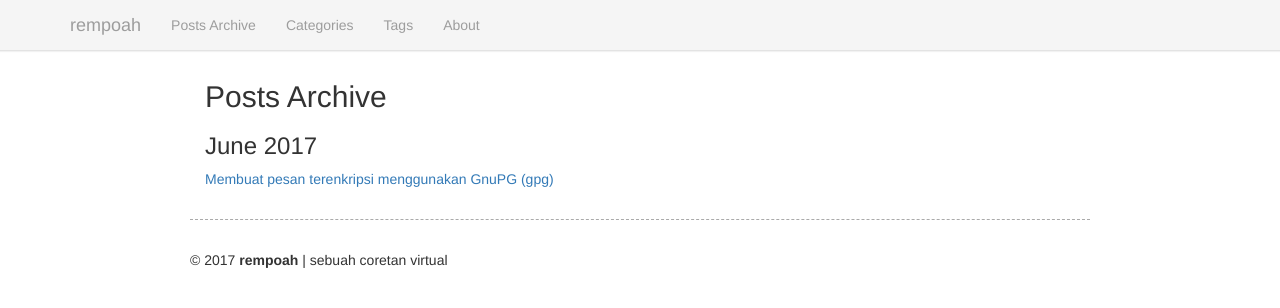
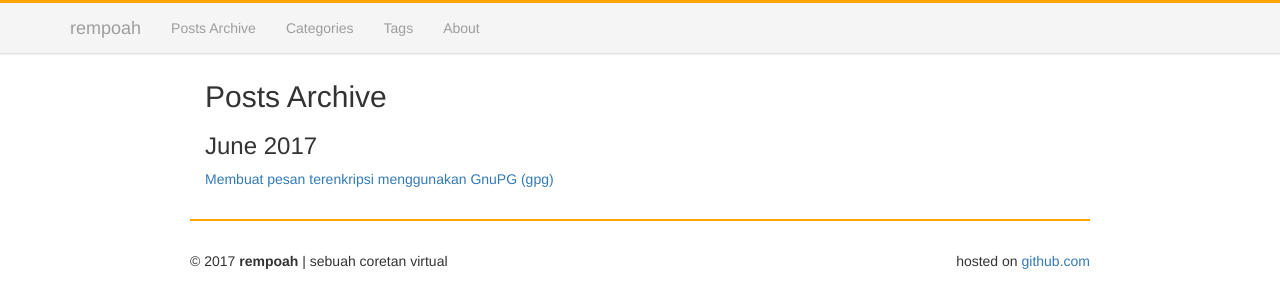
Before and after one commit to galihazizif/galihazizif.github.io, a plain HTML site: page blog/index.html in a window 1280 px wide. Drawn offline with nearby package versions, Linux system fonts and the light colour scheme.

Commit message:
theme repaired

```diff
--- a/atom.xml
+++ b/atom.xml
@@ -3,7 +3,7 @@
     <title><![CDATA[rempoah]]></title>
     <link href="/atom.xml" rel="self"/>
     <link href="/"/>
-    <updated>2017-06-29T09:45:35+07:00</updated>
+    <updated>2017-06-29T14:00:23+07:00</updated>
     <id>/</id>
         <generator uri="http://sculpin.io/">Sculpin</generator>
             <entry>
--- a/blog/index.html
+++ b/blog/index.html
@@ -40,9 +40,15 @@
         .navbar{
             background: #F5F5F5;
             box-shadow: 0px 1px 1px rgba(0, 0, 0, 0.05);
+            border-top: 3px orange solid;
             border-bottom: 1px solid #E3E3E3;
             color: #000;
         }
+
+        footer.container{
+            border-top: 2px solid orange !important;
+        }
+
         pre code { background-color: inherit; }
         </style>
                                     </head>
@@ -85,6 +91,8 @@
         </div>
         <footer class="container">
             &copy; 2017 <strong>rempoah</strong> | sebuah coretan virtual
+
+            <span class="pull-right">hosted on <a href="https://github.com">github.com</a></span>
         </footer>
 
         <script src="//ajax.googleapis.com/ajax/libs/jquery/1.9.1/jquery.min.js"></script>
```
Also changed, not shown: 404.html (+8 -0 lines), about/index.html (+8 -0 lines), blog/2017/06/29/membuat-pesan-terenkripsi-menggunakan-gpg/index.html (+8 -0 lines), blog/categories/index.html (+8 -0 lines), blog/tags/index.html (+8 -0 lines), index.html (+8 -0 lines).
